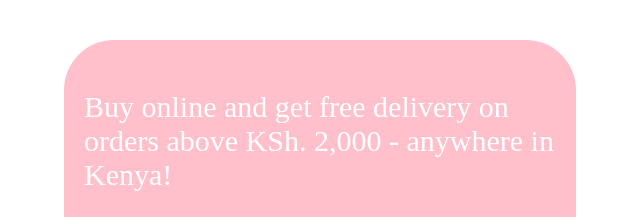
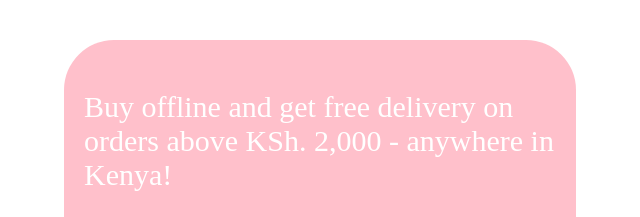
Before and after one commit to mrzaunga/portfolio, a plain HTML site: page index.html in a window 1280 px wide. Shown: the part 583-800 px from the top of the page, 634-1274 px from the left. Drawn offline with Linux system fonts and the light colour scheme.

Commit message:
Update index.html

```diff
--- a/index.html
+++ b/index.html
@@ -25,7 +25,7 @@
 
 <section class="aboutus">
 <div id="vision">
-<p>Buy online and get free delivery on orders above
+<p>Buy offline and get free delivery on orders above
  KSh. 2,000 - anywhere in Kenya!
 <p/>
 </div>
```
